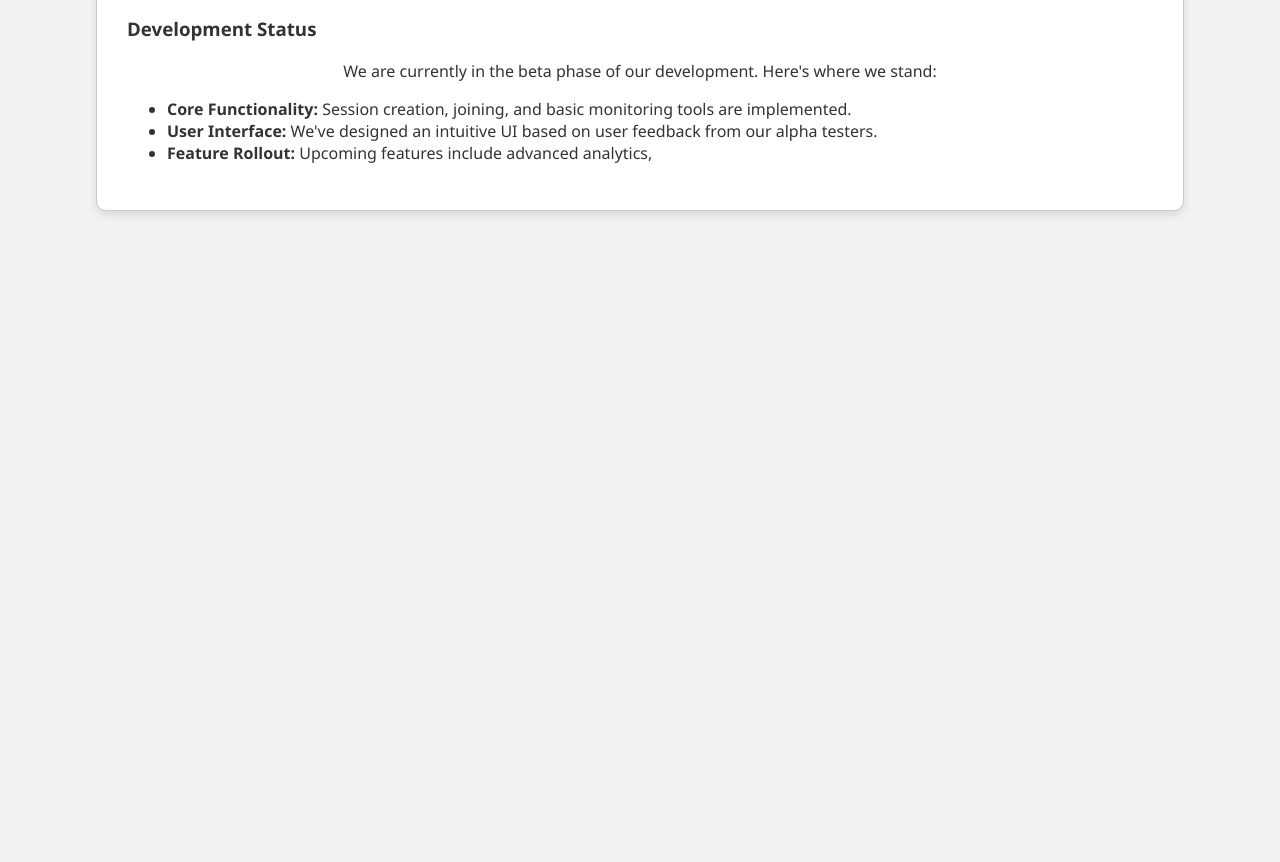
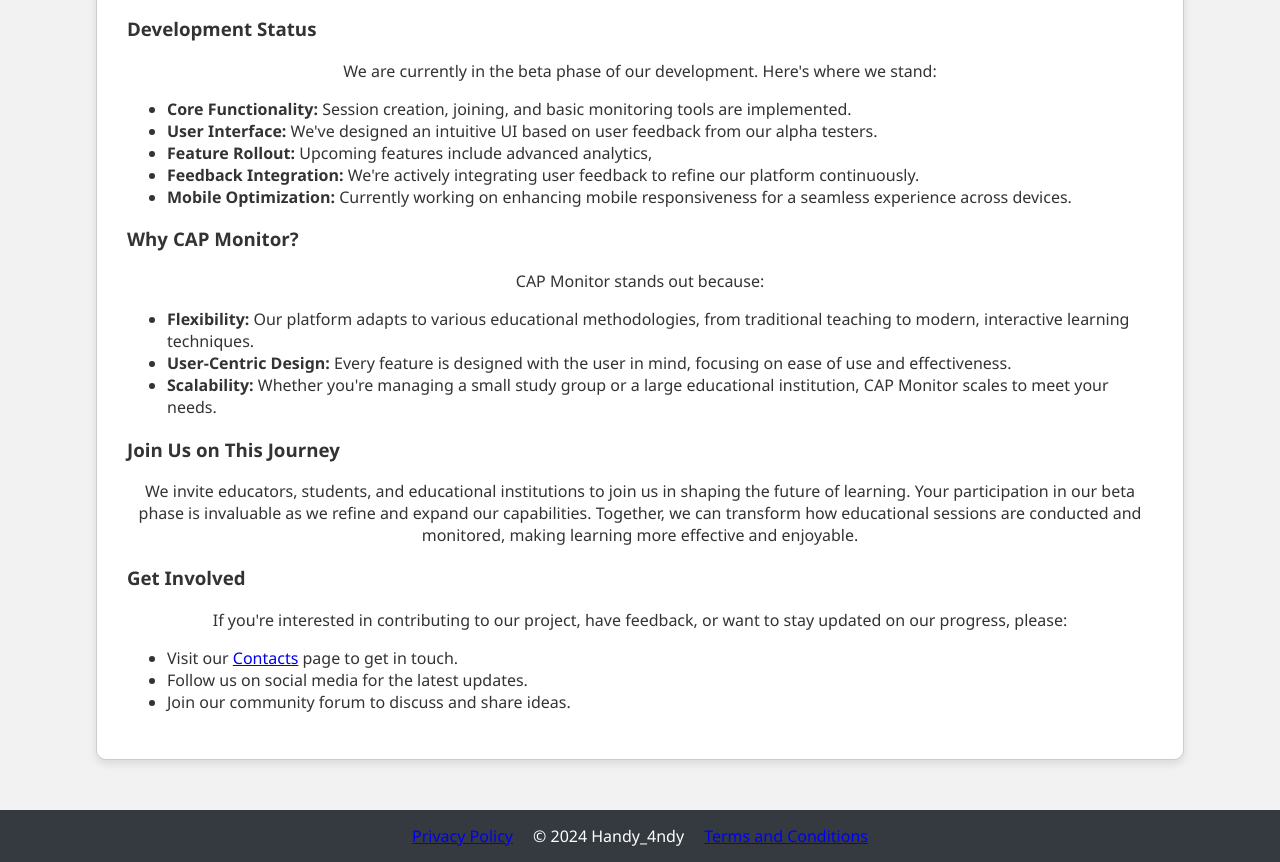
Before and after one commit to Handy4ndy/CAPmonitor, a website: page public/about.html in a window 1280 px wide. Shown: the part 562-1424 px from the top of the page. Before the commit the page ends 823 px from the top, so only its background shows below. Drawn offline with Linux system fonts and the light colour scheme.

Commit message:
Update about.html
about.html updated

```diff
--- a/public/about.html
+++ b/public/about.html
@@ -1,11 +1,13 @@
 <!DOCTYPE html>
 <html lang="en">
+
 <head>
     <meta charset="UTF-8">
     <meta name="viewport" content="width=device-width, initial-scale=1.0">
     <title>About CAP Monitor</title>
     <link rel="stylesheet" href="styles.css">
 </head>
+
 <body>
     <header>
         <div class="container">
@@ -25,22 +27,79 @@
         <div class="container sections-container">
             <section class="about">
                 <h2>About CAP Monitor</h2>
-                <p>Welcome to CAP Monitor, your comprehensive tool for managing and enhancing your learning sessions. Here's what we're all about:</p>
+                <p>Welcome to CAP Monitor, your comprehensive tool for managing and enhancing your learning sessions.
+                    Here's what we're all about:</p>
 
                 <h3>Our Mission</h3>
-                <p>At CAP Monitor, our mission is to empower educators and learners by providing a flexible, intuitive platform for creating, managing, and monitoring educational sessions. We aim to foster an environment where learning is not just efficient but also engaging and personalized.</p>
+                <p>At CAP Monitor, our mission is to empower educators and learners by providing a flexible, intuitive
+                    platform for creating, managing, and monitoring educational sessions. We aim to foster an
+                    environment where learning is not just efficient but also engaging and personalized.</p>
 
                 <h3>Our Aims</h3>
                 <ul>
-                    <li><strong>Customization:</strong> Offer tools that allow users to tailor sessions according to their specific needs, whether it's for individual study, group projects, or large-scale educational programs.</li>
-                    <li><strong>Real-Time Monitoring:</strong> Provide real-time feedback and progress tracking to help both educators and students understand and adapt to learning dynamics.</li>
-                    <li><strong>Accessibility:</strong> Ensure that our platform is accessible to all, with features like responsive design, multi-language support, and compatibility with various devices.</li>
-                    <li><strong>Community:</strong> Build a community where users can share resources, tips, and best practices for effective session management.</li>
+                    <li><strong>Customization:</strong> Offer tools that allow users to tailor sessions according to
+                        their specific needs, whether it's for individual study, group projects, or large-scale
+                        educational programs.</li>
+                    <li><strong>Real-Time Monitoring:</strong> Provide real-time feedback and progress tracking to help
+                        both educators and students understand and adapt to learning dynamics.</li>
+                    <li><strong>Accessibility:</strong> Ensure that our platform is accessible to all, with features
+                        like responsive design, multi-language support, and compatibility with various devices.</li>
+                    <li><strong>Community:</strong> Build a community where users can share resources, tips, and best
+                        practices for effective session management.</li>
                 </ul>
 
                 <h3>Development Status</h3>
                 <p>We are currently in the beta phase of our development. Here's where we stand:</p>
                 <ul>
-                    <li><strong>Core Functionality:</strong> Session creation, joining, and basic monitoring tools are implemented.</li>
-                    <li><strong>User Interface:</strong> We've designed an intuitive UI based on user feedback from our alpha testers.</li>
+                    <li><strong>Core Functionality:</strong> Session creation, joining, and basic monitoring tools are
+                        implemented.</li>
+                    <li><strong>User Interface:</strong> We've designed an intuitive UI based on user feedback from our
+                        alpha testers.</li>
                     <li><strong>Feature Rollout:</strong> Upcoming features include advanced analytics,
+                    <li><strong>Feedback Integration:</strong> We're actively integrating user feedback to refine our
+                        platform continuously.</li>
+                    <li><strong>Mobile Optimization:</strong> Currently working on enhancing mobile responsiveness for a
+                        seamless experience across devices.</li>
+                </ul>
+
+                <h3>Why CAP Monitor?</h3>
+                <p>CAP Monitor stands out because:</p>
+                <ul>
+                    <li><strong>Flexibility:</strong> Our platform adapts to various educational methodologies, from
+                        traditional teaching to modern, interactive learning techniques.</li>
+                    <li><strong>User-Centric Design:</strong> Every feature is designed with the user in mind, focusing
+                        on ease of use and effectiveness.</li>
+                    <li><strong>Scalability:</strong> Whether you're managing a small study group or a large educational
+                        institution, CAP Monitor scales to meet your needs.</li>
+                </ul>
+
+                <h3>Join Us on This Journey</h3>
+                <p>We invite educators, students, and educational institutions to join us in shaping the future of
+                    learning. Your participation in our beta phase is invaluable as we refine and expand our
+                    capabilities. Together, we can transform how educational sessions are conducted and monitored,
+                    making learning more effective and enjoyable.</p>
+
+                <h3>Get Involved</h3>
+                <p>If you're interested in contributing to our project, have feedback, or want to stay updated on our
+                    progress, please:</p>
+                <ul>
+                    <li>Visit our <a href="#contacts">Contacts</a> page to get in touch.</li>
+                    <li>Follow us on social media for the latest updates.</li>
+                    <li>Join our community forum to discuss and share ideas.</li>
+                </ul>
+            </section>
+        </div>
+    </main>
+
+    <footer>
+        <div class="container">
+            <ul>
+                <li><a href="#privacy">Privacy Policy</a></li>
+                <li>&copy; 2024 Handy_4ndy</li>
+                <li><a href="#terms">Terms and Conditions</a></li>
+            </ul>
+        </div>
+    </footer>
+</body>
+
+</html>
```
